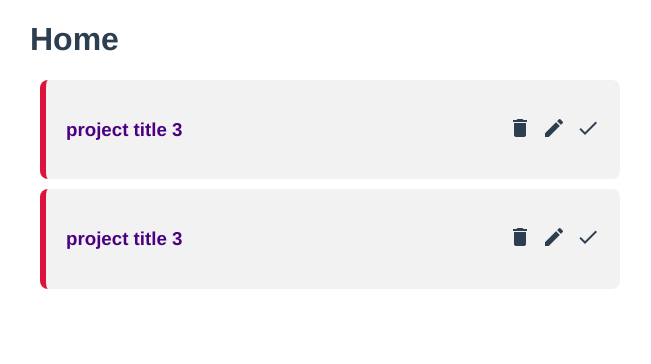
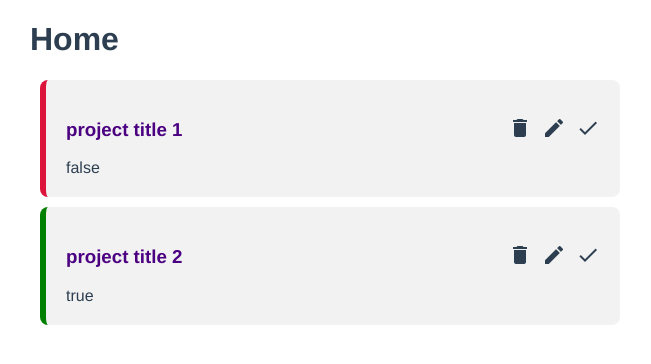
Before and after one commit to HlaingMinThan/project-planner, a Vue app: page / in a window 1280 px wide. Shown: the top 364 px of the page, without its empty margins (310-961 px from the left). Built offline with nearby package versions, Linux system fonts and the light colour scheme; data requests are answered from the project's data file.

Commit message:
dynamic complete border color

```diff
--- a/database/db.json
+++ b/database/db.json
@@ -1,14 +1,16 @@
 {
   "projects": [
     {
-      "id": 2,
-      "title": "project title 3",
-      "detail": "project detail 3"
+      "id": 1,
+      "title": "project title 1",
+      "detail": "project detail 1",
+      "complete":false
     },
     {
-      "id": 3,
-      "title": "project title 3",
-      "detail": "project detail 3"
+      "id": 2,
+      "title": "project title 2",
+      "detail": "project detail 2",
+      "complete":true
     }
   ]
 }
--- a/src/components/SingleProject.vue
+++ b/src/components/SingleProject.vue
@@ -1,5 +1,5 @@
 <template>
-    <div class="project" >
+    <div class="project" :class="{complete:project.complete}" >
         <div class="flexing">
             <div>
                 <h3 @click="showDetail=!showDetail">{{project.title}}</h3>
@@ -16,8 +16,8 @@
                 </span>
             </div>
         </div>
-
         <p v-if="showDetail">{{project.detail}}</p>
+       {{project.complete}}
     </div>
 </template>
 
@@ -72,4 +72,8 @@ export default {
         cursor: pointer;
         color:#777;
     }
+
+    .complete{
+        border-left-color: green;
+    }
 </style>
```
